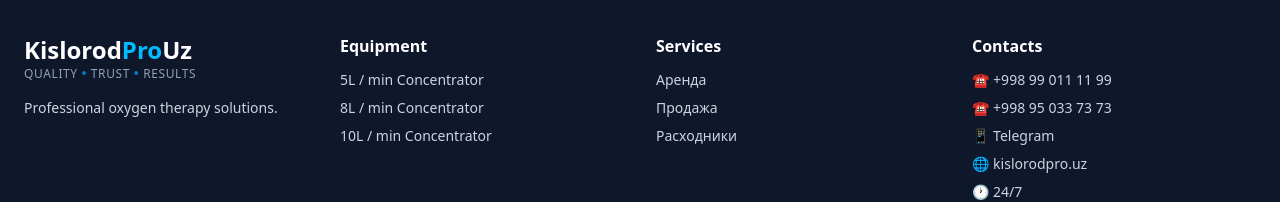
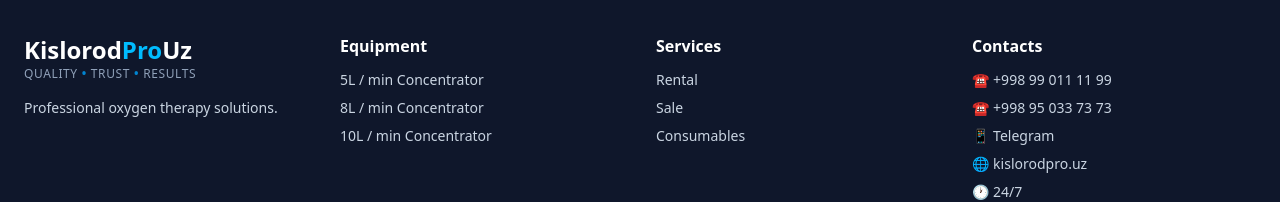
Before and after one commit to sthm23/oxigen_apparat, a Next.js app: page /en in a window 1280 px wide. Shown: the part 3539-3741 px from the top of the page. Built offline with nearby package versions, Linux system fonts and the light colour scheme.

Commit message:
feat: update footer links with translations for rental, sale, and consumables

```diff
--- a/components/Footer.tsx
+++ b/components/Footer.tsx
@@ -35,9 +35,9 @@
           <div>
             <h4 className="font-semibold text-white mb-3">{t('footer.services')}</h4>
             <ul className="space-y-2 text-sm">
-              <li><a href="#packages" className="hover:text-sky-400 transition">Аренда</a></li>
-              <li><a href="#packages" className="hover:text-sky-400 transition">Продажа</a></li>
-              <li><a href="#equipment" className="hover:text-sky-400 transition">Расходники</a></li>
+              <li><a href="#packages" className="hover:text-sky-400 transition">{t('footer.rent')}</a></li>
+              <li><a href="#packages" className="hover:text-sky-400 transition">{t('footer.sale')}</a></li>
+              <li><a href="#equipment" className="hover:text-sky-400 transition">{t('footer.consumables')}</a></li>
             </ul>
           </div>
           <div>
--- a/messages/en.json
+++ b/messages/en.json
@@ -151,6 +151,9 @@
     "copyright": "© 2026 kislorodpro.uz · Available 24/7 · Always nearby",
     "privacy": "Privacy Policy",
     "licenses": "Licenses",
+    "rent": "Rental",
+    "sale": "Sale",
+    "consumables": "Consumables",
     "faq": "FAQ"
   },
   "notFound": {
--- a/messages/ru.json
+++ b/messages/ru.json
@@ -151,6 +151,9 @@
     "copyright": "© 2026 kislorodpro.uz · Доступно 24/7 · Всегда рядом",
     "privacy": "Политика конфиденциальности",
     "licenses": "Лицензии",
+    "rent": "Аренда",
+    "sale": "Продажа",
+    "consumables": "Расходники",
     "faq": "FAQ"
   },
   "notFound": {
--- a/messages/uz.json
+++ b/messages/uz.json
@@ -151,6 +151,9 @@
     "copyright": "© 2026 kislorodpro.uz · 24/7 mavjud · Doim yondasizda",
     "privacy": "Maxfiylik siyosati",
     "licenses": "Litsenziyalar",
+    "rent": "Ijaraga",
+    "sale": "Sotib olish",
+    "consumables": "Sarflanadigan materiallar",
     "faq": "Savol-javoblar"
   },
   "notFound": {
```
